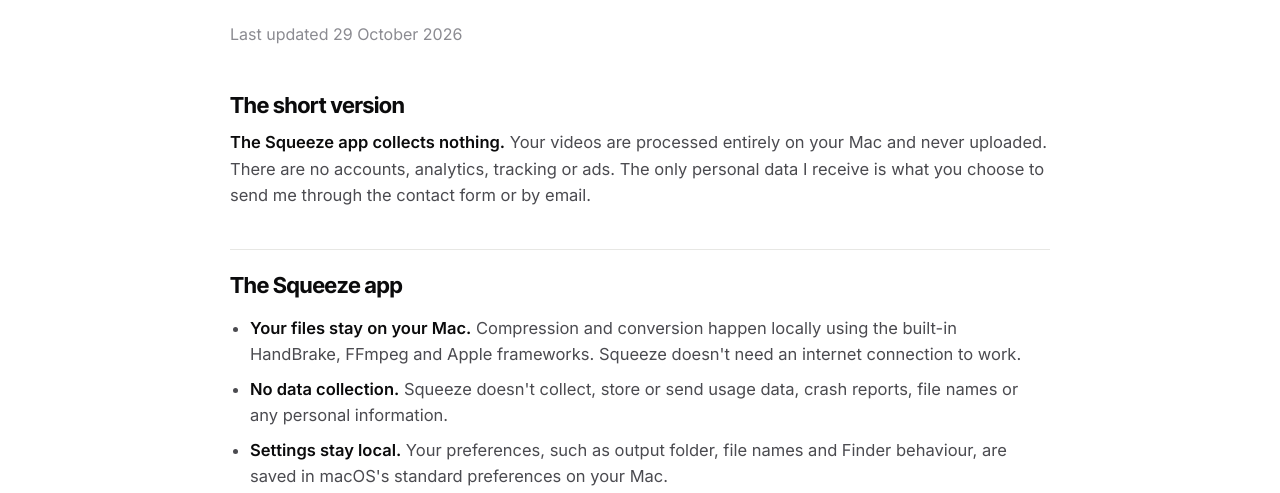
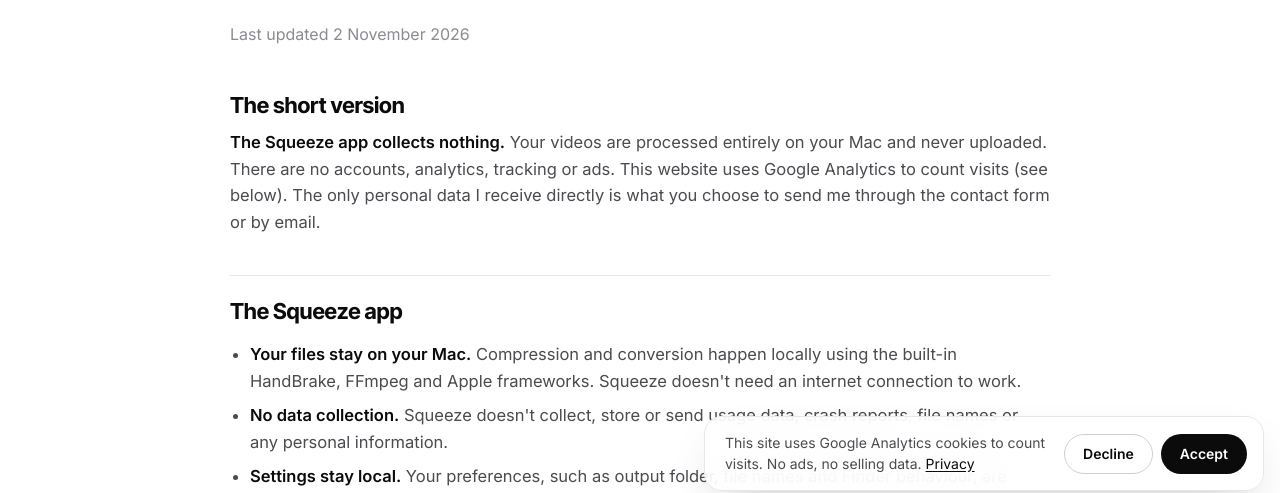
Before and after one commit to sary1511/squeeze, a plain HTML site: page docs/privacy.html in a window 1280 px wide. Shown: the part 293-786 px from the top of the page. Drawn offline with nearby package versions, Linux system fonts and the light colour scheme; no server answers.

Commit message:
Add Google Analytics with cookie consent

```diff
--- /dev/null
+++ b/docs/assets/analytics.js
@@ -0,0 +1,75 @@
+/* ------------------------------------------------------------------
+   Google Analytics 4 with Consent Mode.
+   - Ads features are always off.
+   - EU/EEA, UK and Switzerland: analytics cookies stay off until the
+     visitor clicks "Accept" (Google then only gets cookieless pings).
+   - Everywhere else: analytics is on unless the visitor clicks "Decline".
+   The choice is remembered in this browser and can be changed from the
+   "Cookie settings" link in the footer.
+------------------------------------------------------------------- */
+(function () {
+  var GA_ID = "G-ZHCWCHFENZ";
+  var KEY = "squeeze-consent";               // "granted" | "denied"
+  var EU = ["AT","BE","BG","HR","CY","CZ","DK","EE","FI","FR","DE","GR","HU","IE","IT","LV","LT","LU","MT","NL","PL","PT","RO","SK","SI","ES","SE","IS","LI","NO","GB","CH"];
+
+  window.dataLayer = window.dataLayer || [];
+  function gtag() { dataLayer.push(arguments); }
+  window.gtag = gtag;
+
+  var denyAds = { ad_storage: "denied", ad_user_data: "denied", ad_personalization: "denied" };
+  gtag("consent", "default", Object.assign({ analytics_storage: "denied", region: EU, wait_for_update: 500 }, denyAds));
+  gtag("consent", "default", Object.assign({ analytics_storage: "granted" }, denyAds));
+
+  var saved = null;
+  try { saved = localStorage.getItem(KEY); } catch (e) {}
+  if (saved) gtag("consent", "update", { analytics_storage: saved });
+
+  gtag("js", new Date());
+  gtag("config", GA_ID, { anonymize_ip: true });
+
+  var s = document.createElement("script");
+  s.async = true;
+  s.src = "https://www.googletagmanager.com/gtag/js?id=" + GA_ID;
+  document.head.appendChild(s);
+
+  function choose(value) {
+    try { localStorage.setItem(KEY, value); } catch (e) {}
+    gtag("consent", "update", { analytics_storage: value });
+    var b = document.querySelector(".consent");
+    if (b) b.remove();
+  }
+
+  function showBanner() {
+    if (document.querySelector(".consent")) return;
+    var b = document.createElement("div");
+    b.className = "consent";
+    b.setAttribute("role", "dialog");
+    b.setAttribute("aria-label", "Cookie choice");
+    b.innerHTML =
+      '<p>This site uses Google Analytics cookies to count visits. No ads, no selling data. ' +
+      '<a href="/privacy.html#website">Privacy</a></p>' +
+      '<div class="consent-actions">' +
+      '<button type="button" class="btn btn-outline" data-consent="denied">Decline</button>' +
+      '<button type="button" class="btn btn-primary" data-consent="granted">Accept</button>' +
+      "</div>";
+    b.addEventListener("click", function (e) {
+      var v = e.target.getAttribute && e.target.getAttribute("data-consent");
+      if (v) choose(v);
+    });
+    document.body.appendChild(b);
+  }
+
+  function ready() {
+    if (!saved) showBanner();
+    // "Cookie settings" links reopen the banner.
+    document.addEventListener("click", function (e) {
+      var a = e.target.closest && e.target.closest("[data-cookie-settings]");
+      if (a) { e.preventDefault(); showBanner(); }
+      // Count Download clicks as an event.
+      var d = e.target.closest && e.target.closest('[data-link="download"]');
+      if (d) gtag("event", "download_click", { link_url: d.href });
+    });
+  }
+  if (document.readyState === "loading") document.addEventListener("DOMContentLoaded", ready);
+  else ready();
+})();
--- a/docs/assets/style.css
+++ b/docs/assets/style.css
@@ -405,3 +405,20 @@
 .showcase > .menus, .showcase > .toast { position: absolute; }
 .cta-card > .cta-bar { position: absolute; z-index: 2; }
 .split-img, .side-photo { position: relative; overflow: hidden; }
+
+/* Cookie choice banner */
+.consent {
+  position: fixed; z-index: 100; left: 16px; right: 16px; bottom: 16px;
+  max-width: 560px; margin-left: auto;
+  display: flex; align-items: center; gap: 16px; flex-wrap: wrap;
+  padding: 16px 16px 16px 20px;
+  background: rgba(255, 255, 255, .86);
+  -webkit-backdrop-filter: saturate(180%) blur(20px); backdrop-filter: saturate(180%) blur(20px);
+  border: 1px solid var(--line); border-radius: var(--radius-sm);
+  box-shadow: 0 20px 50px -20px rgba(0, 0, 0, .3);
+  font: 14px/1.45 var(--body); color: var(--ink-2);
+}
+.consent p { margin: 0; flex: 1 1 240px; }
+.consent a { color: var(--ink); text-decoration: underline; text-underline-offset: 2px; }
+.consent-actions { display: flex; gap: 8px; }
+.consent .btn { height: 40px; padding: 0 18px; font-size: 14px; }
--- a/docs/privacy.html
+++ b/docs/privacy.html
@@ -1,6 +1,7 @@
 <!doctype html>
 <html lang="en">
 <head>
+  <script src="assets/analytics.js"></script>
   <meta charset="utf-8">
   <meta name="viewport" content="width=device-width, initial-scale=1">
   <title>Privacy Policy · Squeeze</title>
@@ -42,11 +43,11 @@
     <div class="page-head">
       <span class="eyebrow">Legal</span>
       <h1>Privacy Policy</h1>
-      <p class="muted">Last updated 29 October 2026</p>
+      <p class="muted">Last updated 2 November 2026</p>
     </div>
     <article class="prose">
       <h2>The short version</h2>
-      <p><strong>The Squeeze app collects nothing.</strong> Your videos are processed entirely on your Mac and never uploaded. There are no accounts, analytics, tracking or ads. The only personal data I receive is what you choose to send me through the contact form or by email.</p>
+      <p><strong>The Squeeze app collects nothing.</strong> Your videos are processed entirely on your Mac and never uploaded. There are no accounts, analytics, tracking or ads. This website uses Google Analytics to count visits (see below). The only personal data I receive directly is what you choose to send me through the contact form or by email.</p>
 
       <h2>The Squeeze app</h2>
       <ul>
@@ -57,10 +58,11 @@
         <li><strong>Notifications.</strong> If you allow them, macOS shows completion notifications. They are created on your Mac.</li>
       </ul>
 
-      <h2>This website</h2>
+      <h2 id="website">This website</h2>
       <ul>
         <li><strong>Hosting.</strong> This site is hosted on GitHub Pages. GitHub may log technical information such as IP addresses for security and operations, under the <a href="https://docs.github.com/site-policy/privacy-policies/github-general-privacy-statement" target="_blank" rel="noopener">GitHub Privacy Statement</a>.</li>
-        <li><strong>No cookies or analytics.</strong> The site itself sets no cookies and uses no analytics or tracking scripts.</li>
+        <li><strong>Google Analytics.</strong> The site uses Google Analytics 4 to understand how many people visit, which pages they read, roughly where they are (country or city) and whether they click Download. Google may set cookies (such as <code>_ga</code>) and receives your browser details and IP address, processed under <a href="https://policies.google.com/privacy" target="_blank" rel="noopener">Google's Privacy Policy</a>. Advertising features, ad personalisation and Google signals are off, and I never see who you are.</li>
+        <li><strong>Your choice.</strong> In the EU, EEA, UK and Switzerland, analytics cookies are only set if you click Accept. Elsewhere they are on unless you click Decline. You can change your choice at any time with <a href="#" data-cookie-settings>Cookie settings</a> in the footer, or block them with the <a href="https://tools.google.com/dlpage/gaoptout" target="_blank" rel="noopener">Google Analytics opt-out add-on</a>. Your choice is saved in your browser's local storage.</li>
         <li><strong>Downloads</strong> are served by GitHub Releases.</li>
       </ul>
 
@@ -95,6 +97,7 @@
       <a href="contact.html">Contact</a>
       <a href="terms.html">Terms</a>
       <a href="privacy.html">Privacy</a>
+      <a href="#" data-cookie-settings>Cookie settings</a>
     </div>
   </div>
 </footer>
```
Also changed, not shown: docs/404.html (+2 -0 lines), docs/contact.html (+2 -0 lines), docs/index.html (+2 -0 lines), docs/terms.html (+2 -0 lines).
